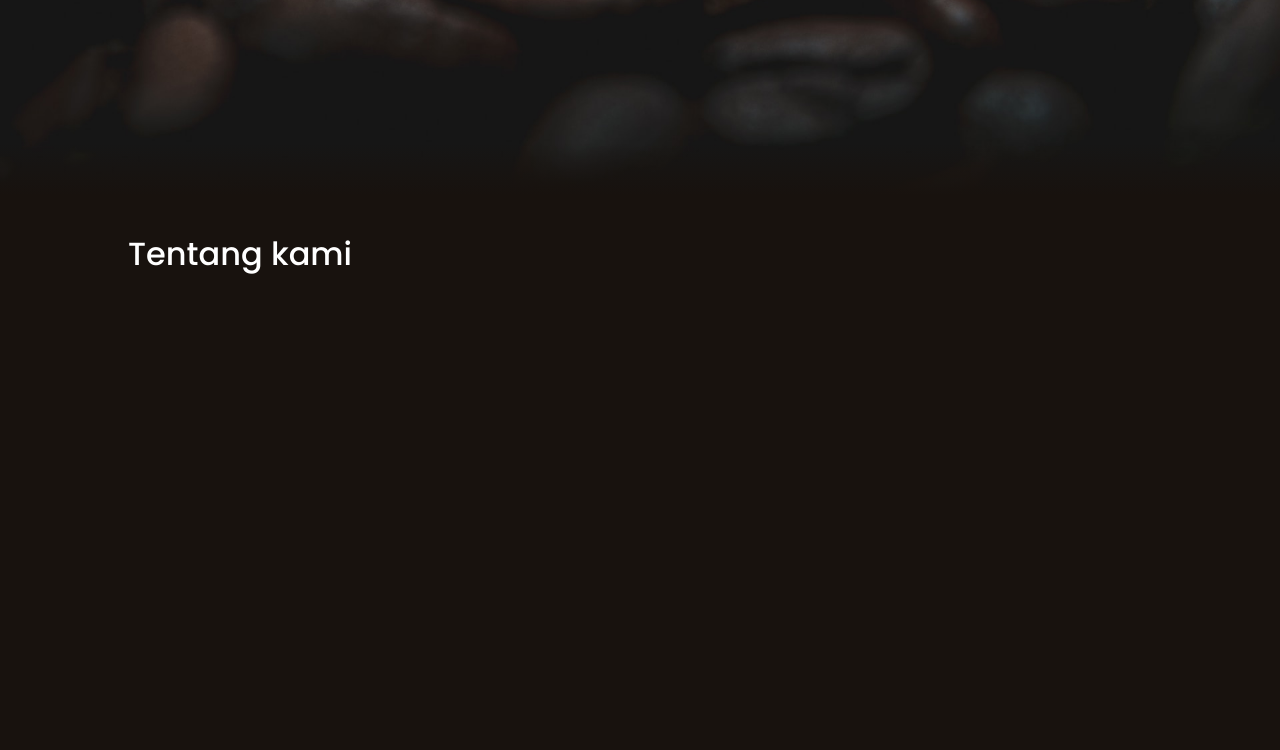
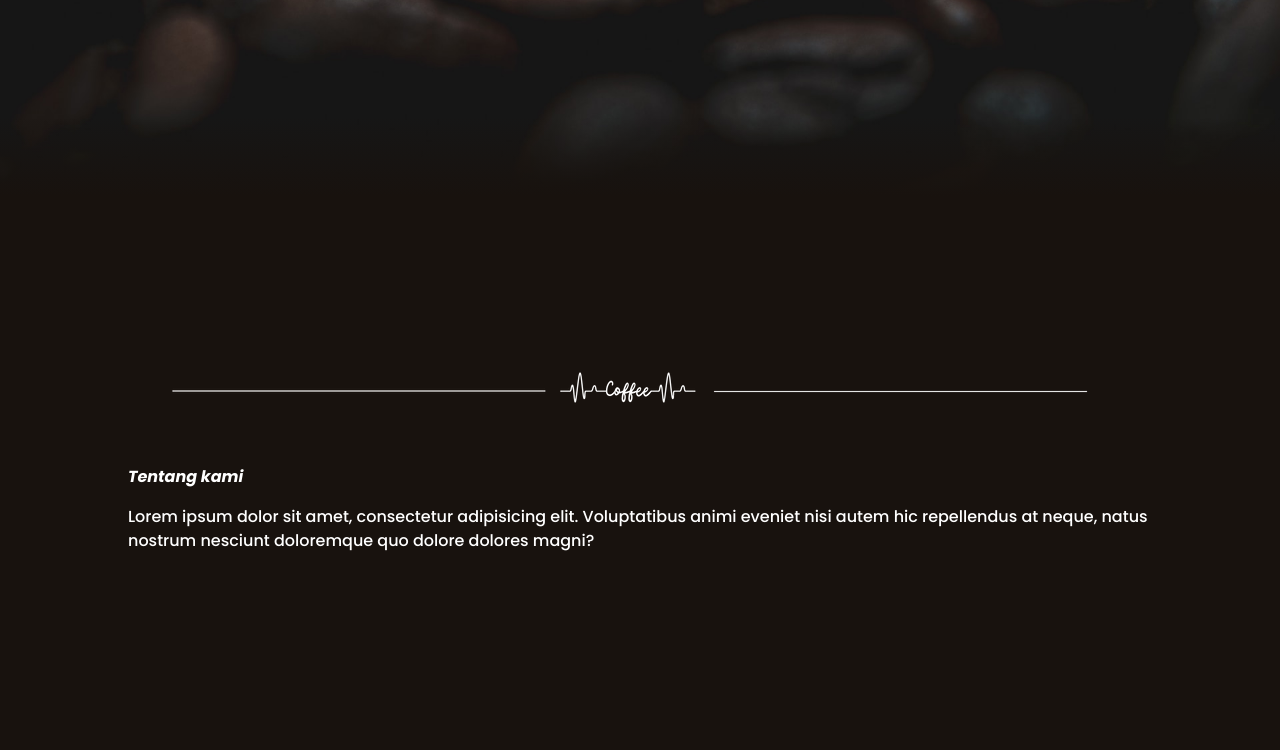
Before and after one commit to hawk-xc/hawk-xc.github.io, a PHP site: page /web_project/index.html in a window 1280 px wide. Shown: the part 597-1347 px from the top of the page. Run offline with PHP 8.4, Linux system fonts and the light colour scheme.

Commit message:
add update

```diff
--- a/web_project/css/elemet-custom.css
+++ b/web_project/css/elemet-custom.css
@@ -115,9 +115,9 @@ body {
   display: block;
   position: absolute;
   width: 100%;
-  height: 30%;
+  height: 27%;
   bottom: 0;
-  background: linear-gradient(0deg, #18120e 3%, rgba(255, 255, 255, 0) 25%);
+  background: linear-gradient(0deg, #18120e 3%, rgba(255, 255, 255, 0) 40%);
 }
 
 .container-content-button {
@@ -128,6 +128,7 @@ body {
 
 .about {
   margin: 2rem 10%;
+  padding-top: 5rem;
 }
 
 .about .main-content-about {
--- a/web_project/index.html
+++ b/web_project/index.html
@@ -32,8 +32,8 @@
 
         <!-- hover link responsive -->
         <div class="navbar-icon-link-hover">
-          <a href="#Home">Home</a>
-          <a href="#About">About</a>
+          <a href="#home">Home</a>
+          <a href="#about">About</a>
           <a href="#Contact">Contact</a>
           <a href="#Order">Order</a>
         </div>
@@ -61,9 +61,11 @@
             >@kedaikopi.id - 2023</span
           >
           <div class="container-content-button">
-            <button class="btn btn-warning mx-2">
-              <i data-feather="map"></i> &nbsp;Kedai Kami
-            </button>
+            <a href="#about">
+              <button class="btn btn-warning mx-2">
+                <i data-feather="map"></i> &nbsp;Kedai Kami
+              </button>
+            </a>
             <button class="btn btn-outline-warning mx-2">
               <i data-feather="coffee"></i> &nbsp;Menu kopi
             </button>
@@ -74,8 +76,14 @@
       <!-- add section id -->
       <!-- about body element start -->
       <section class="about" id="about">
+        <img src="media/kedaikopibr.png" />
         <div class="main-content-about">
-          <h2>Tentang kami</h2>
+          <p style="font-style: oblique">Tentang kami</p>
+          <p class="about-content">
+            Lorem ipsum dolor sit amet, consectetur adipisicing elit.
+            Voluptatibus animi eveniet nisi autem hic repellendus at neque,
+            natus nostrum nesciunt doloremque quo dolore dolores magni?
+          </p>
         </div>
       </section>
       <!-- feather icon script -->
```
Also changed, not shown: web_project/media/kedaikopibr.png (added).
